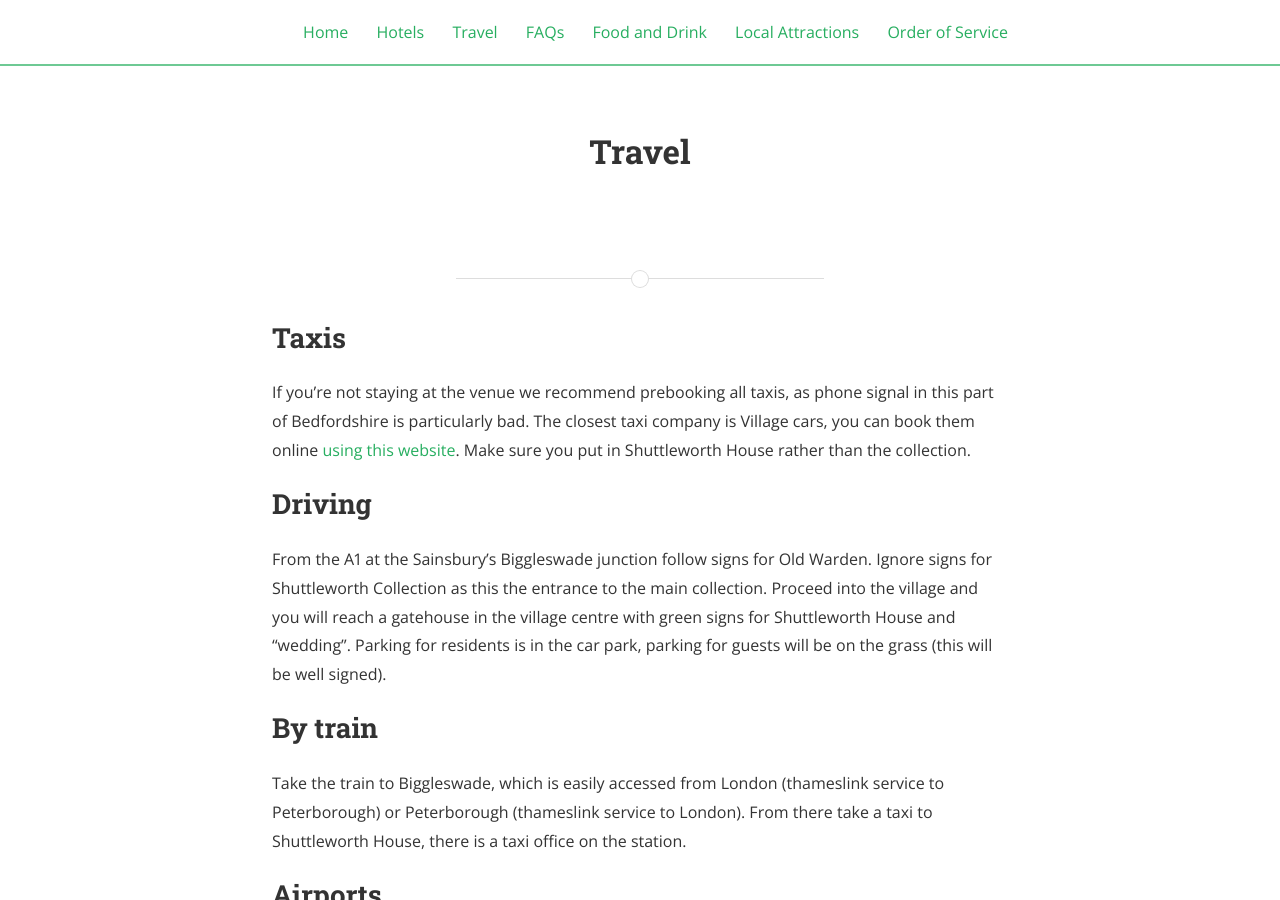
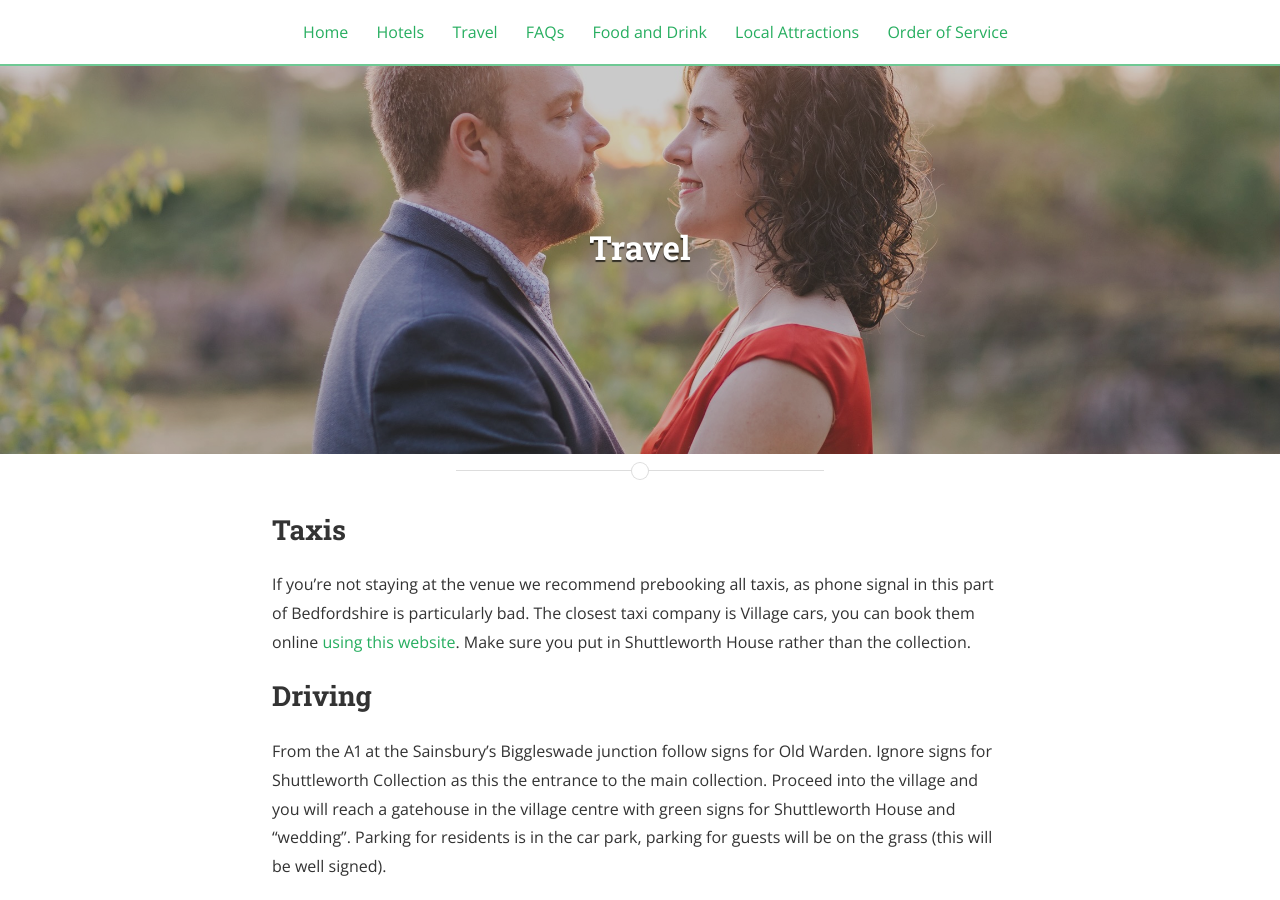
Before and after one commit to dannybrown/dannyandcharlotte.com, a Jekyll site: the page built from directions.md, in a window 1280 px wide and 900 px high. Built offline with Jekyll 4.4.1, drawn with Linux system fonts in a browser that asks for light colours; nearby versions of some CDN libraries.

Commit message:
add more engagement shoot pics

```diff
--- a/directions.md
+++ b/directions.md
@@ -1,6 +1,7 @@
 ---
 layout: page
 title: Travel
+cover: /assets/travel.jpeg
 permalink: /travel/
 main_nav: true
 ---
```
Also changed, not shown: faqs.md (+1 -0 lines), assets/faq.jpeg (added), assets/travel.jpeg (added).
